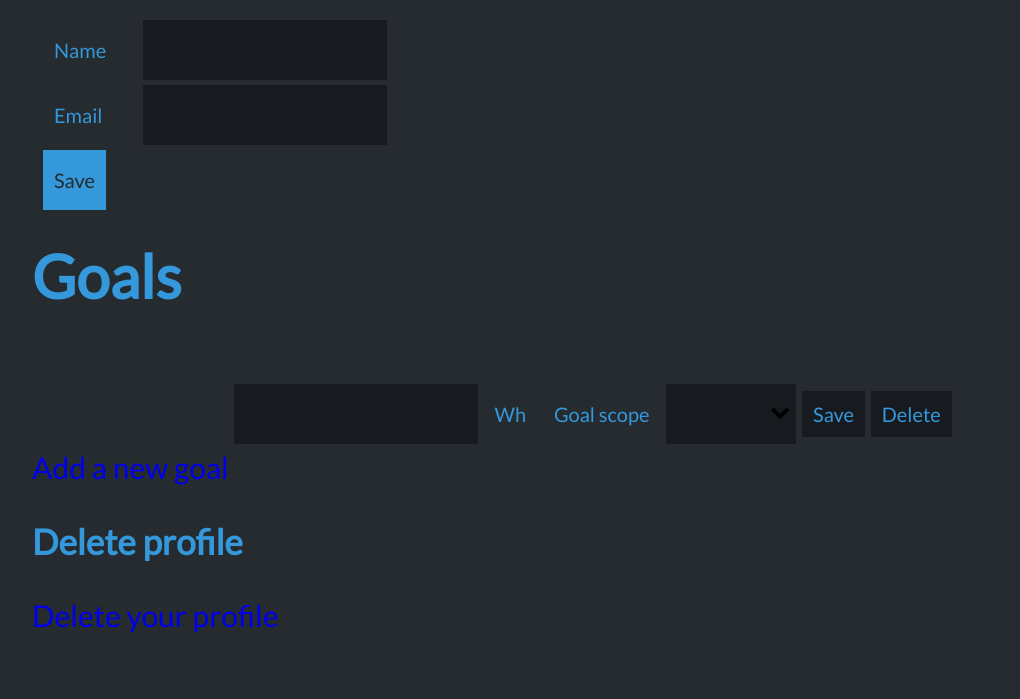
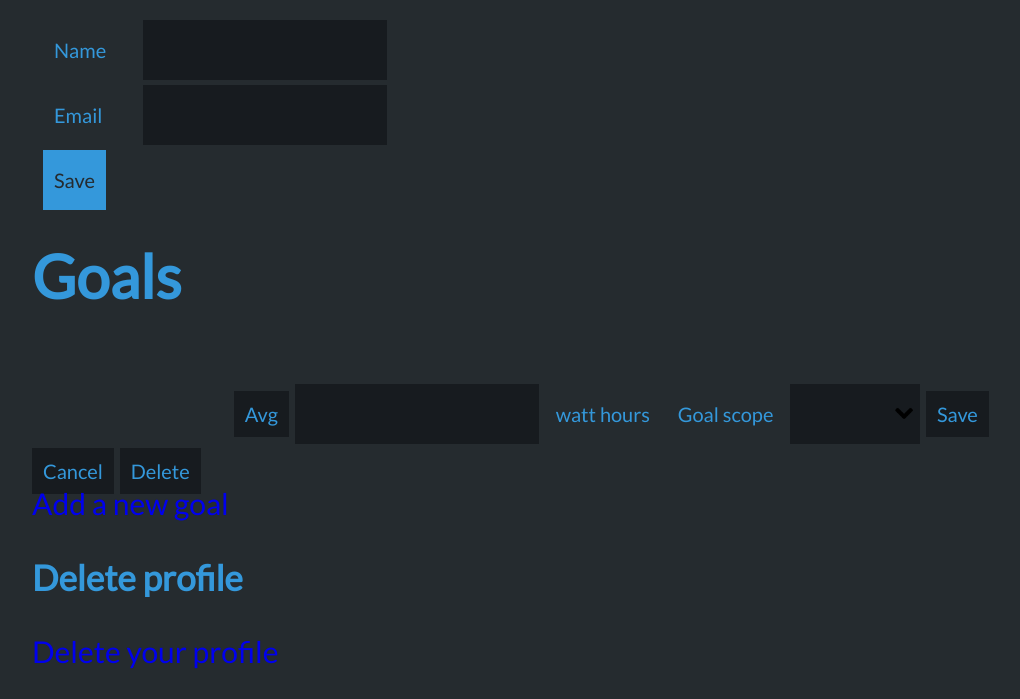
Before and after one commit to glifchits/energyapps, a Python web app: template app/templates/auth/edit_profile.html in a window 1280 px wide. Shown: the part 223-922 px from the top of the page, without its empty margins (118-1138 px from the left). Before the commit the page ends 856 px from the top, so only its background shows below. Run offline with Jinja, Linux system fonts and the light colour scheme; the template is opened without the code that fills it, so the values that code supplies are empty; style sheets or scripts are compiled from the project's sources; some libraries are stand-ins or nearby versions.

Commit message:
relabel, cancel button

```diff
--- a/app/templates/auth/edit_profile.html
+++ b/app/templates/auth/edit_profile.html
@@ -22,11 +22,12 @@
 <div id='goals-view' data-bind='foreach: goals'>
   <form class='goal-form' data-bind='attr { id: "form" + id() }'>
     <label for=target class='goal-name' data-bind="text: name"></label>
+    <a data-bind=" click: setToAverage, visible: resetVisible ">Avg</a>
     <input name=target type=number data-bind="
     value: target, valueUpdate: 'afterkeydown',
     enable: scope() !== undefined
     ">
-    <label for=target>Wh</label>
+    <label for=target>watt hours</label>
     <label for=scope>Goal scope</label>
     <select name=scope data-bind='
       options: $root.scopeOptions,
@@ -37,6 +38,7 @@
       optionsCaption: "Select..."
       '></select>
     <a href="#" class='save' data-bind="css: { disabled: !changed() }, click: save">Save</a>
+    <a href="#" class='cancel' data-bind="css: { disabled: !changed() }, click: cancelChanges">Cancel</a>
     <a href="#" class='delete' data-bind="click: remove">Delete</a>
   </form>
 </div>
```
